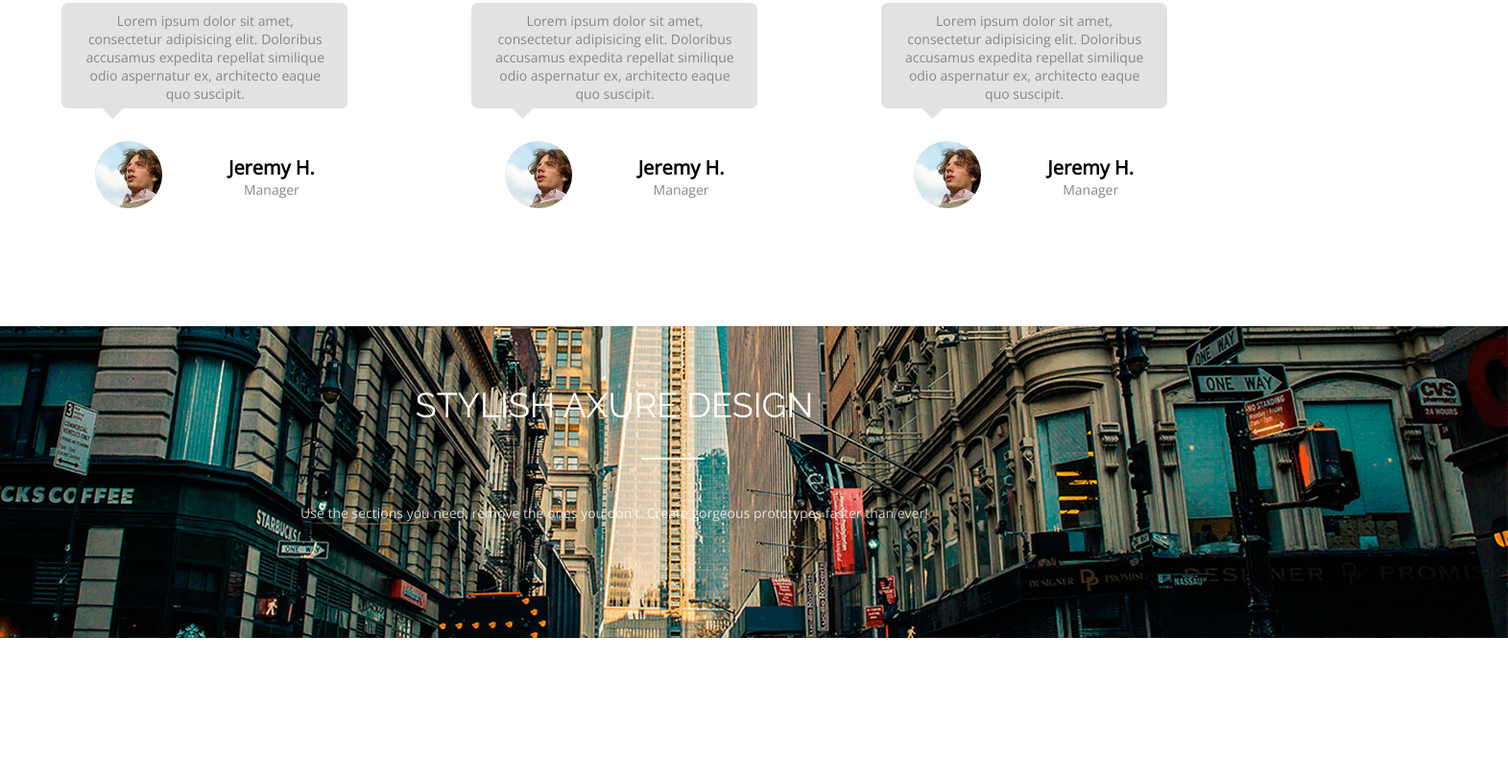
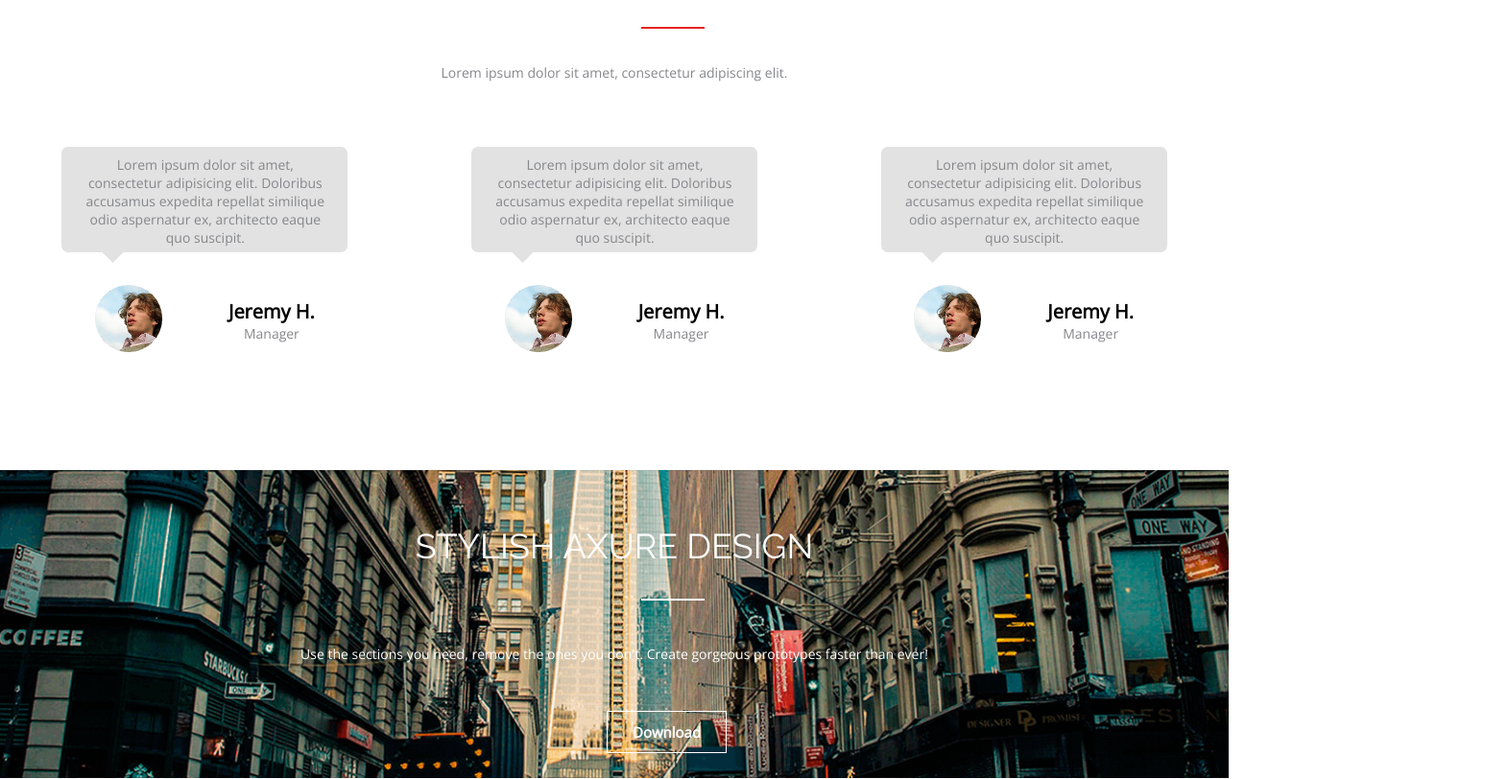
Before and after one commit to jalenka92/FE16-wk-1-Yakubovskaya-Elena, a plain HTML site: page index.html in a window 1280 px wide. Shown: the part 1635-2447 px from the top of the page at 96% size, 1571 px wide, since content can reach past the window. Drawn offline with nearby package versions, Linux system fonts and the light colour scheme.

Commit message:
added background image

```diff
--- a/css/awesome.css
+++ b/css/awesome.css
@@ -16,7 +16,7 @@
   font-size: 36px;
   color: #212121;
   text-transform: uppercase;
-  bottom: 70px;
+  margin-bottom: 70px;
 }
 
 .container-header-one::after {
--- a/css/axure.css
+++ b/css/axure.css
@@ -2,37 +2,35 @@
   max-width: 1400px;
   margin: auto;
   border: 15px;
-  background-image: url(images/.axure.png);
-}
-
-.axure-picture {
+  background-image: url(../images/axure.png);
+  background-size: cover;
   position: relative;
-  left: -171px;
-  top: 0px;
+  background-position: center;
 }
 
 .axure-container-headers {
   position: relative;
   text-align: center;
-  top: -268px;
 }
 
 .axure-container-header-one {
-  font-family: Raleway;
+  font-family: 'Raleway';
   font-size: 36px;
   font-style: normal;
   font-weight: 400;
   letter-spacing: 0em;
   text-align: center;
-  color: #ffffff;
+  color: #fff;
+  padding-top: 58px;
 }
 
 .axure-container-header-two {
   font-family: 'Open Sans', sans-serif;
   font-weight: 400;
   font-size: 14px;
-  color: #ffffffcc;
+  color: #fff;
   margin-top: 80px;
+  padding-bottom: 100px;
 }
 
 .axure-container-header-one::after {
@@ -44,3 +42,23 @@
   left: 668px;
   top: 34px;
 }
+
+a {
+  position: relative;
+  text-align: center;
+  font-family: 'Open Sans';
+  font-size: 15px;
+  font-style: normal;
+  font-weight: 600;
+  text-align: center;
+  color: #fff;
+  border: 1px solid #fff;
+  padding: 11px 26px 11px 26px;
+  left: 632px;
+  bottom: 38px;
+}
+
+a:link {
+  background-color: transparent;
+  text-decoration: none;
+}
--- a/index.html
+++ b/index.html
@@ -22,7 +22,6 @@
     <section class="awesome">
       <div class="container-headers">
         <h1 class="container-header-one">WHY THIS IS AWESOME</h1>
-        <div class="line"></div>
         <h3 class="container-header-two">
           Lorem ipsum dolor sit amet, consectetur adipiscing elit.
         </h3>
@@ -78,7 +77,6 @@
     <section class="pricing">
       <div class="container-headers">
         <h1 class="container-header-one">pricing options</h1>
-        <div class="line"></div>
         <h3 class="container-header-two">
           Lorem ipsum dolor sit amet, consectetur adipiscing elit.
         </h3>
@@ -136,7 +134,6 @@
     <section class="customers">
       <div class="container-headers">
         <h1 class="container-header-one">what our customers are saying</h1>
-        <div class="line"></div>
         <h3 class="container-header-two">
           Lorem ipsum dolor sit amet, consectetur adipiscing elit.
         </h3>
@@ -202,17 +199,14 @@
       </div>
     </section>
     <section class="axure">
-      <div class="axure-picture">
-        <img src="images/axure.png" alt="axure" />
-      </div>
       <div class="axure-container-headers">
         <h1 class="axure-container-header-one">STYLISH AXURE DESIGN</h1>
-        <div class="line"></div>
         <h3 class="axure-container-header-two">
           Use the sections you need, remove the ones you don't. Create gorgeous
           prototypes faster than ever!
         </h3>
       </div>
+      <a href="#"> Download </a>
     </section>
   </body>
 </html>
```
